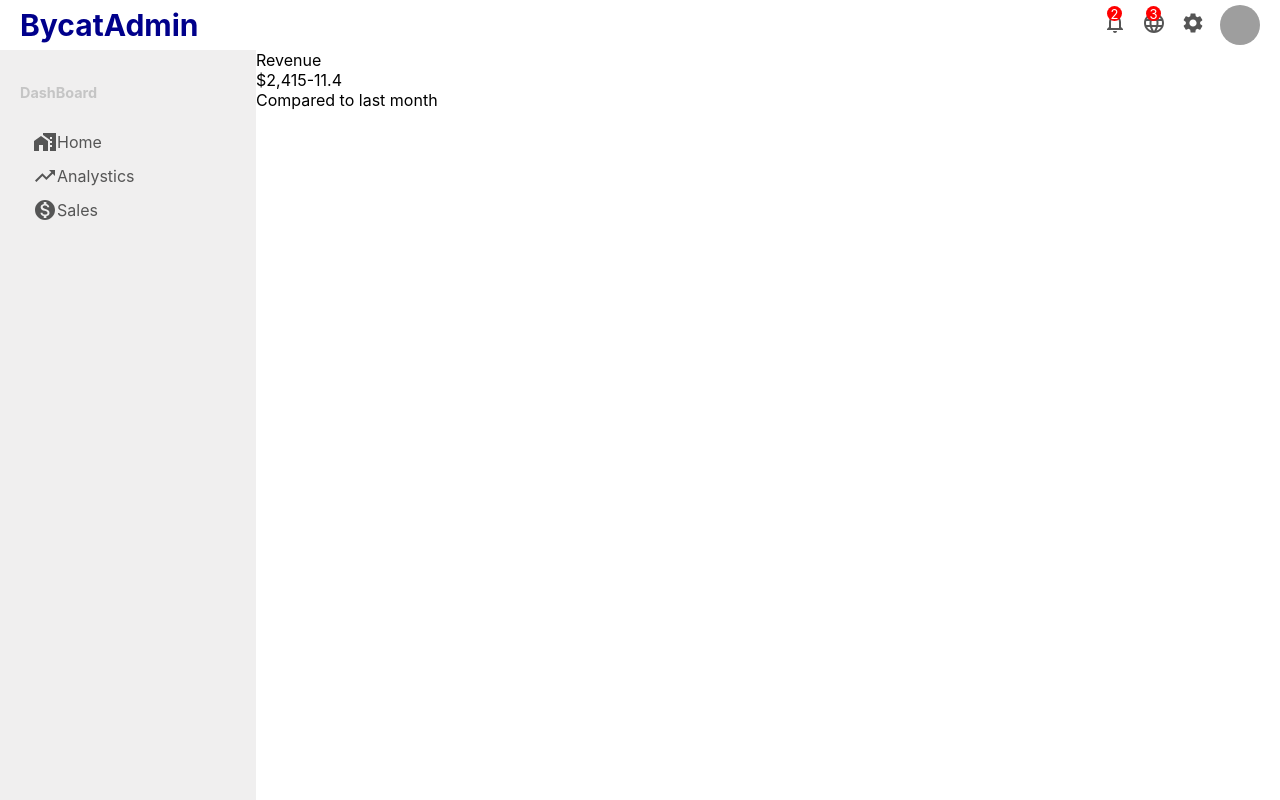
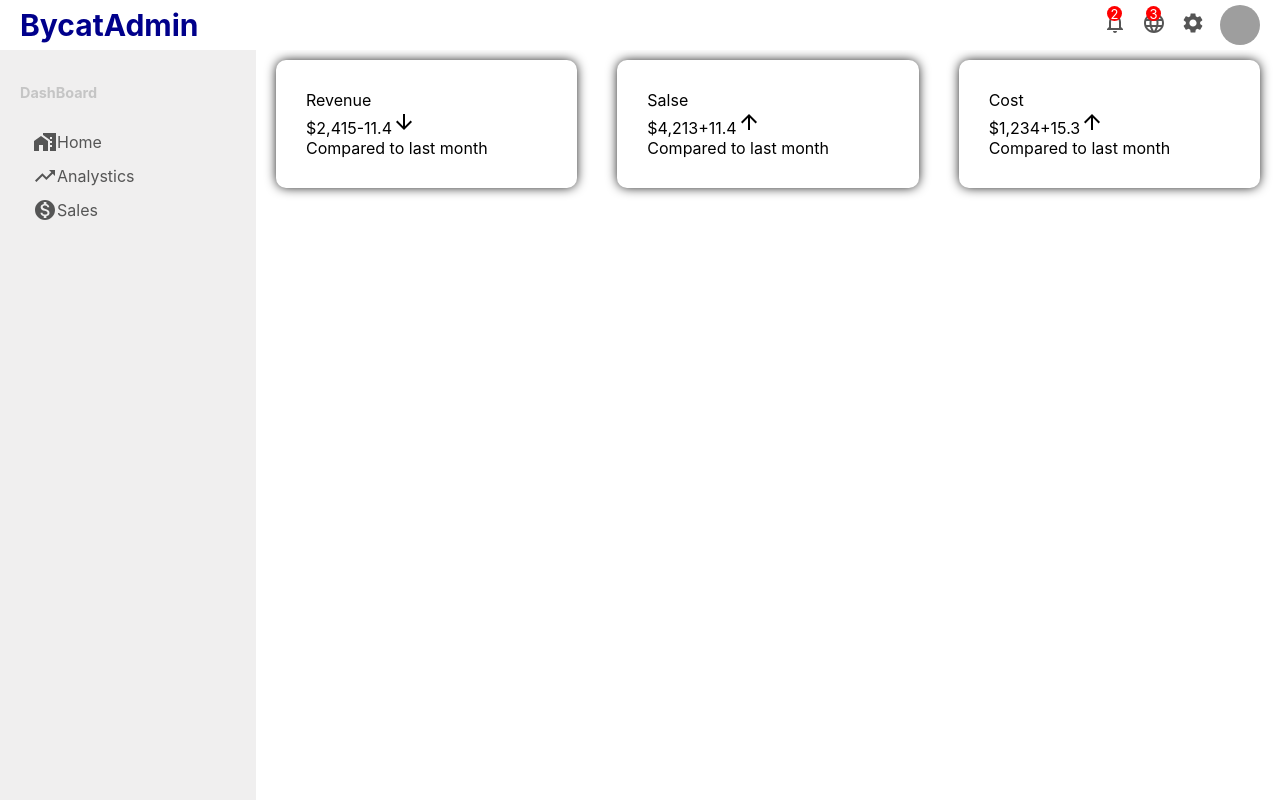
Before and after one commit to bycat0909/ledger, a React (Create React App) app in the folder src/main/frontend/ledger/: page / in a window 1280 px wide. Built offline with nearby package versions, Linux system fonts and the light colour scheme; grey boxes are pictures that could not be loaded.

Commit message:
회사 프로젝트 사전 연습으로 리액트가 들어왔습니다.

```diff
--- a/src/main/frontend/ledger/src/compnent/featuredinfo/Featuredinfo.css
+++ b/src/main/frontend/ledger/src/compnent/featuredinfo/Featuredinfo.css
@@ -0,0 +1,16 @@
+.featured{
+    width: 100%;
+    display: flex;
+    justify-content: space-between;
+}
+
+.featuredItem{
+    flex: 1;
+    margin: 0 20px;
+    padding: 30px;
+    border-radius: 10px;
+    cursor: pointer;
+
+    -webkit-box-shadow: 0px 0px 12px -1px #000000;
+    box-shadow: 0px 0px 12px -1px #000000;
+}
--- a/src/main/frontend/ledger/src/compnent/featuredinfo/Featuredinfo.jsx
+++ b/src/main/frontend/ledger/src/compnent/featuredinfo/Featuredinfo.jsx
@@ -1,14 +1,41 @@
 import React from 'react'
 import './Featuredinfo.css'
+import {ArrowDownward} from "@mui/icons-material";
+import {ArrowUpward} from "@mui/icons-material";
+
 
 export default function Featuredinfo(){
     return(
-        <div className="fetured">
-            <div className="feturedItem">
+        <div className="featured">
+            <div className="featuredItem">
                 <span className="featuredTitle">Revenue</span>
                 <div className="featuredMoneyContainer">
                     <span className="featuredMoney">$2,415</span>
-                    <span className="featuredMoneyRate">-11.4</span>
+                    <span className="featuredMoneyRate">
+                        -11.4<ArrowDownward/>
+                    </span>
+                </div>
+                <span className="featuredSub">Compared to last month</span>
+            </div>
+
+            <div className="featuredItem">
+                <span className="featuredTitle">Salse</span>
+                <div className="featuredMoneyContainer">
+                    <span className="featuredMoney">$4,213</span>
+                    <span className="featuredMoneyRate">
+                        +11.4<ArrowUpward/>
+                    </span>
+                </div>
+                <span className="featuredSub">Compared to last month</span>
+            </div>
+
+            <div className="featuredItem">
+                <span className="featuredTitle">Cost</span>
+                <div className="featuredMoneyContainer">
+                    <span className="featuredMoney">$1,234</span>
+                    <span className="featuredMoneyRate">
+                        +15.3<ArrowUpward/>
+                    </span>
                 </div>
                 <span className="featuredSub">Compared to last month</span>
             </div>
--- a/src/main/frontend/ledger/src/pages/home/Home.css
+++ b/src/main/frontend/ledger/src/pages/home/Home.css
@@ -1,3 +1,5 @@
 .home{
     flex: 4;
+
+    margin-top: 10px;
 }
```
Also changed, not shown: 1 other file (tests, documents, lock files or other folders).
